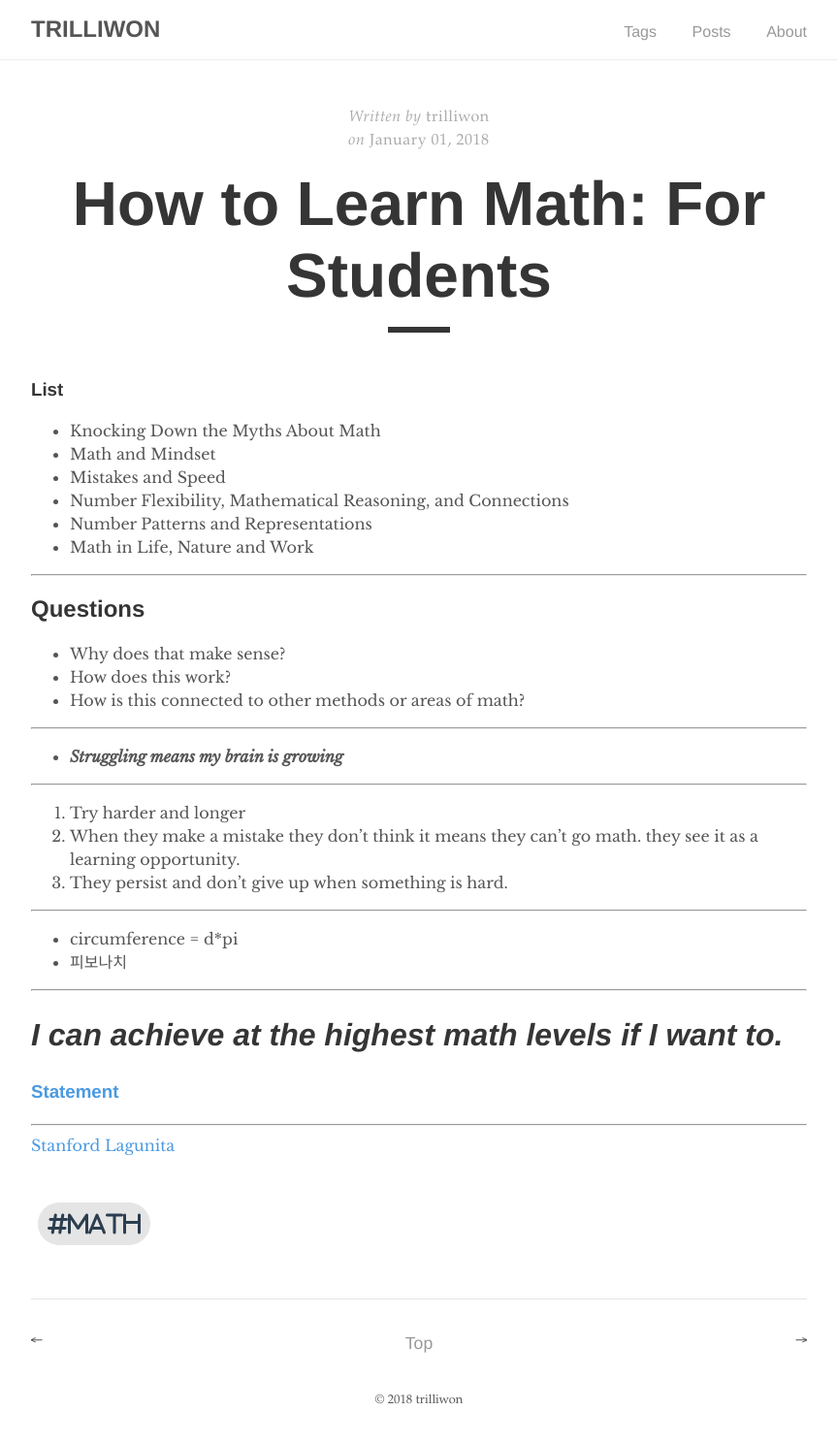
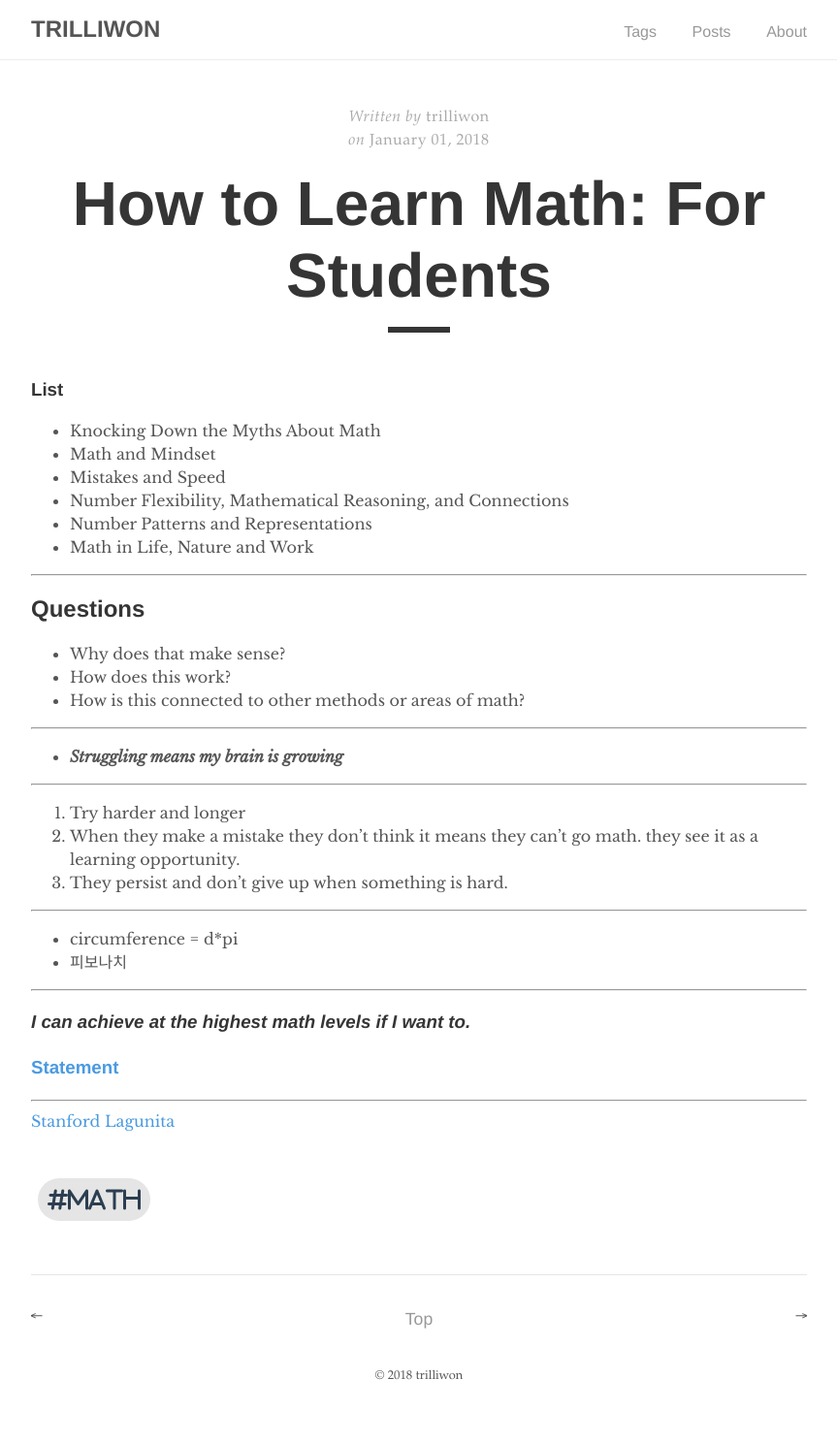
Before and after one commit to trilliwon/ABL, a Jekyll site: the page built from _posts/2018-01-01-how-to-learn-math.md, in a window 1280 px wide. Shown: the whole page at 97% size, without its empty margins (208-1071 px from the left). Built offline with Jekyll 4.4.1, drawn with Linux system fonts in a browser that asks for light colours; nearby versions of some CDN libraries; after the commit the page ends 1462 px from its top, so only the background shows below that.

Commit message:
Mon Jan  1 20:56:43 KST 2018

```diff
--- a/_posts/2018-01-01-how-to-learn-math.md
+++ b/_posts/2018-01-01-how-to-learn-math.md
@@ -39,7 +39,7 @@ tag: [math]
 
 ---
 
-# _I can achieve at the highest math levels if I want to._
+### _I can achieve at the highest math levels if I want to._
 
 ### [Statement]({{ "/assets/pdf/how-to-learn-math-statement.pdf" | absolute_url }})
 
```
